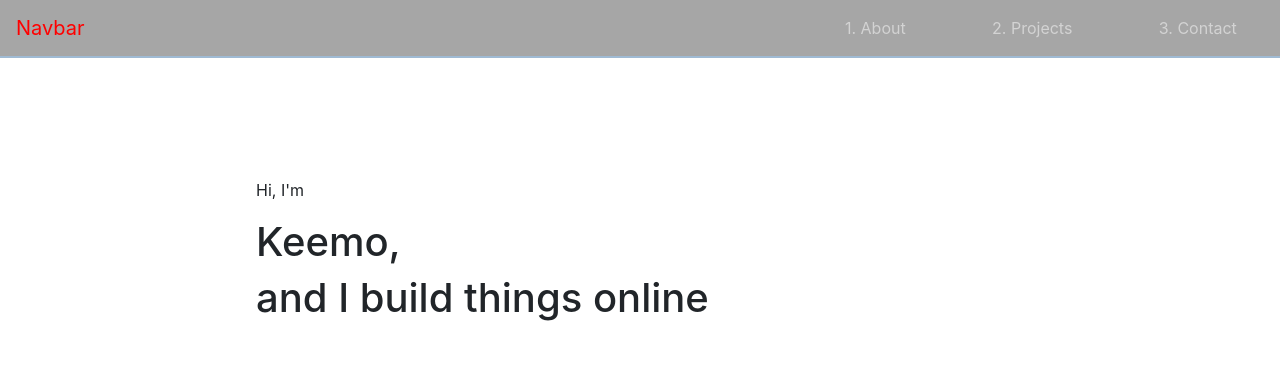
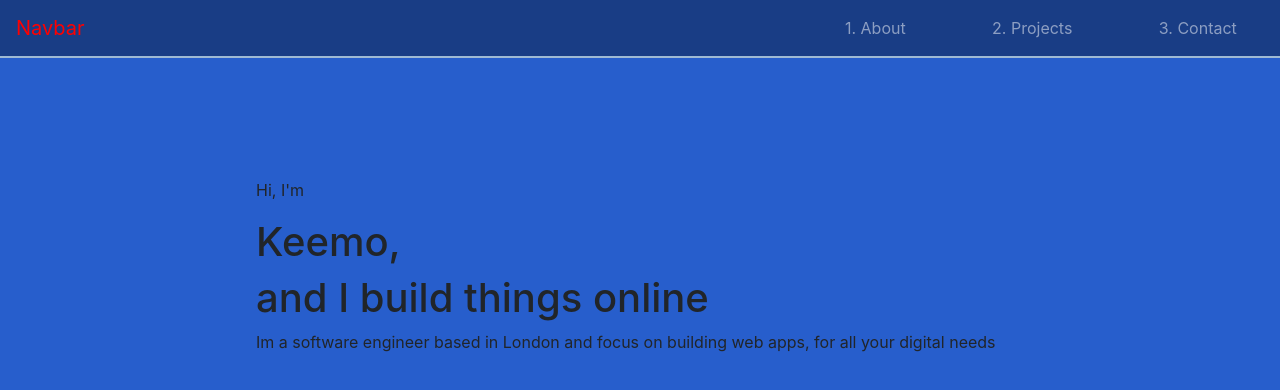
Before and after one commit to atomicjuice/portfolio-website-mk1, a React (Create React App) app: page / in a window 1280 px wide. Shown: the top 390 px of the page. Built offline with nearby package versions, Linux system fonts and the light colour scheme.

Commit message:
doing some background color changes

```diff
--- a/src/App.css
+++ b/src/App.css
@@ -1,5 +1,6 @@
 .App {
-  text-align: center;
+  background-color: #275ecc;
+  min-height: 100vh;
 }
 
 .App-logo {
--- a/src/App.js
+++ b/src/App.js
@@ -3,11 +3,11 @@ import 'bootstrap/dist/css/bootstrap.min.css'
 // import Main from './Components/main'
 import Navbar from './Components/navbar'
 import Aboutme from './Components/Sections/aboutme';
-// import './App.css';
+import './App.css';
 
 function App() {
   return (
-    <div>
+    <div className='App' >
       <Navbar sticky="top" />
       {/* <Main/> */}
       <Aboutme/>
--- a/src/Components/Sections/aboutme.js
+++ b/src/Components/Sections/aboutme.js
@@ -2,7 +2,9 @@ import React from 'react'
 import '../../myCSS/aboutme.css';
 
 class AboutMe extends React.Component {
+
     render() {
+        const yourBit="Im a software engineer based in London \n\n and focus on building web apps, for all your digital needs"
         return (
             <div id='aboutMeContainer'>
                 <p>
@@ -14,9 +16,7 @@ class AboutMe extends React.Component {
                 <h1>
                     and I build things online
                 </h1>
-                <p>
-
-                </p>
+                {yourBit}
             </div>
         )
     }
```
Also changed, not shown: src/index.css (line endings or trailing spaces).
